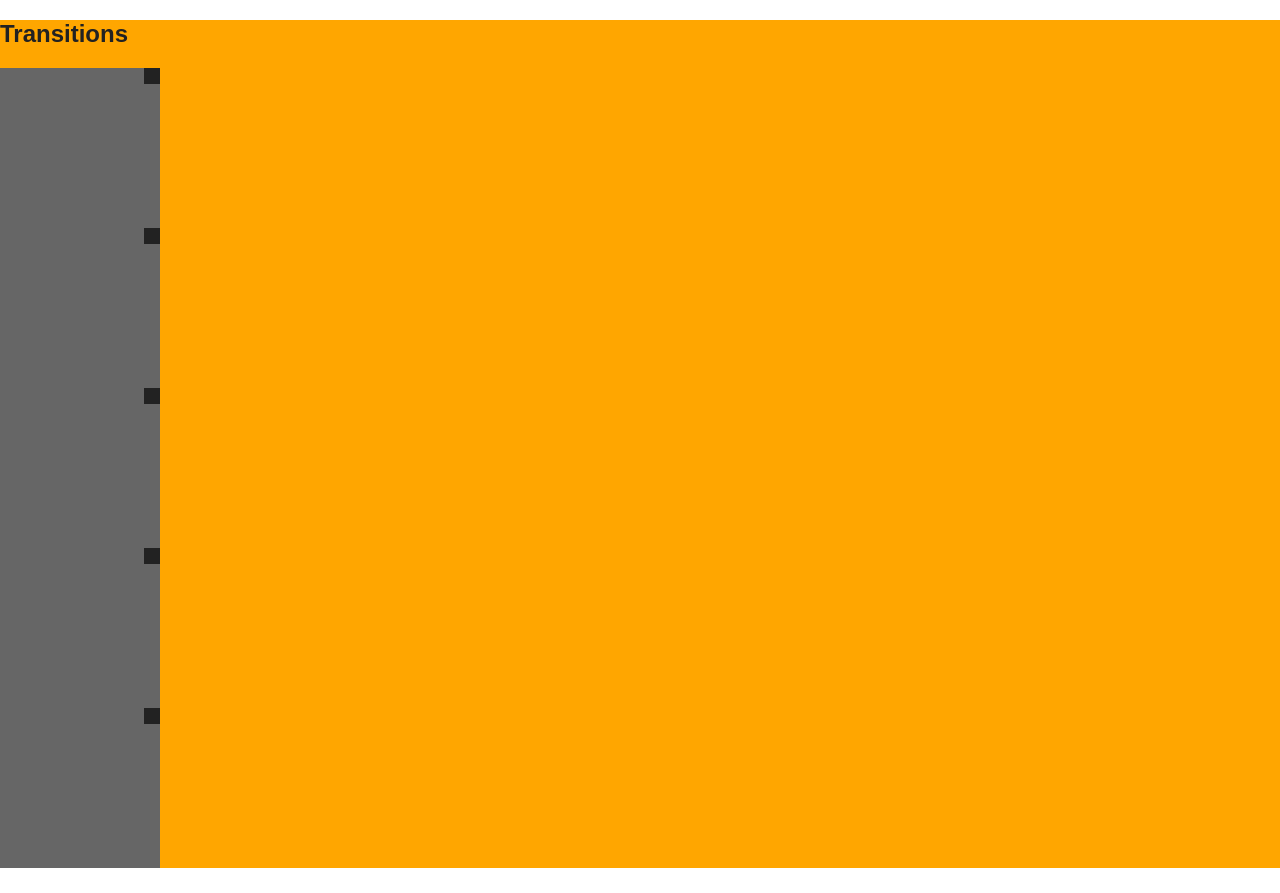
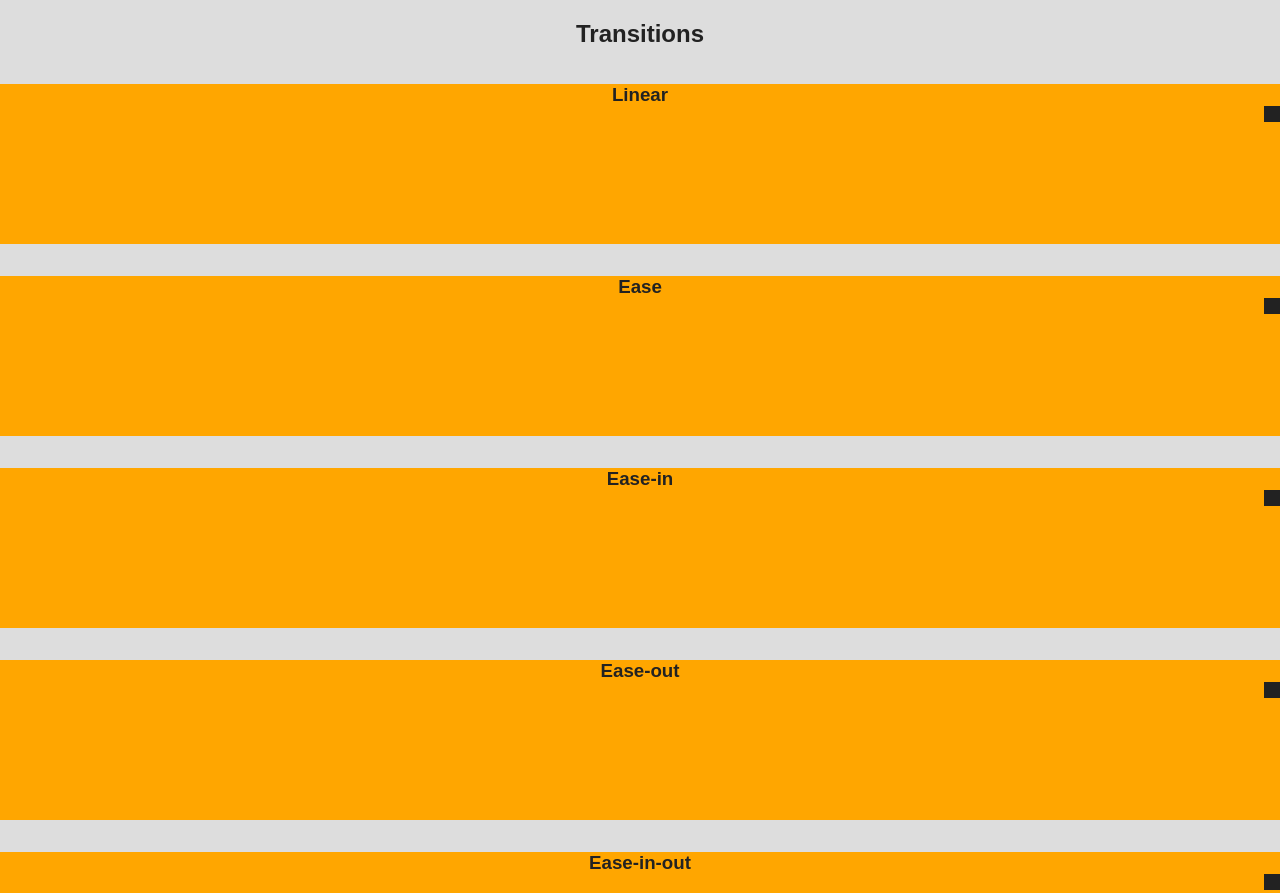
Before and after one commit to MichaelMelena/sass-demo, a website: page docs/index.html in a window 1280 px wide. Shown: the top 893 px of the page. Before the commit the page ends 868 px from the top, so only its background shows below. Drawn offline with Linux system fonts and the light colour scheme.

Commit message:
added headers and changed colors

```diff
--- a/docs/index.html
+++ b/docs/index.html
@@ -13,18 +13,23 @@
     <article>
         <h2>Transitions</h2>
         <div class="transition">
+            <h3>Linear</h3>
             <div class="timing-linear"></div>
         </div>
         <div class="transition">
+            <h3>Ease</h3>
             <div class="timing-ease"></div>
         </div>
         <div class="transition">
+            <h3>Ease-in</h3>
             <div class="timing-ease-in"></div>
         </div>
         <div class="transition">
+            <h3>Ease-out</h3>
             <div class="timing-ease-out"></div>
         </div>
         <div class="transition">
+            <h3>Ease-in-out</h3>
             <div class="timing-ease-in-out"></div>
         </div>
     </article>
--- a/scss/_transition-demo.scss
+++ b/scss/_transition-demo.scss
@@ -10,25 +10,36 @@ $default-timings: (linear, ease, ease-in, ease-out, ease-in-out);
 
     50% {
         top: 0rem;
-        left: 9rem;
+        left: calc(100% - 1rem);
     }
 }
 
 article {
+    display: flex;
+    flex-direction: column;
+    align-items: center;
 
-    background-color: $primary;
+    background-color: $bg;
 
     .transition {
-        width: 10rem;
+        width: 100%;
         height: 10rem;
-        background-color: $secondary;
+        background-color: $primary;
+        margin: 1rem 0;
+
+        // border: 0.25rem solid $text;
+        &>h3 {
+            margin: 0;
+            text-align: center;
+            color: $text;
+        }
 
         &>div {
             width: 1rem;
             height: 1rem;
             background-color: $text;
             position: relative;
-            top: 9rem;
+            top: 8rem;
             left: 0;
 
             animation-name: transition-animation;
```
Also changed, not shown: docs/css/style.css, 1 other file.
